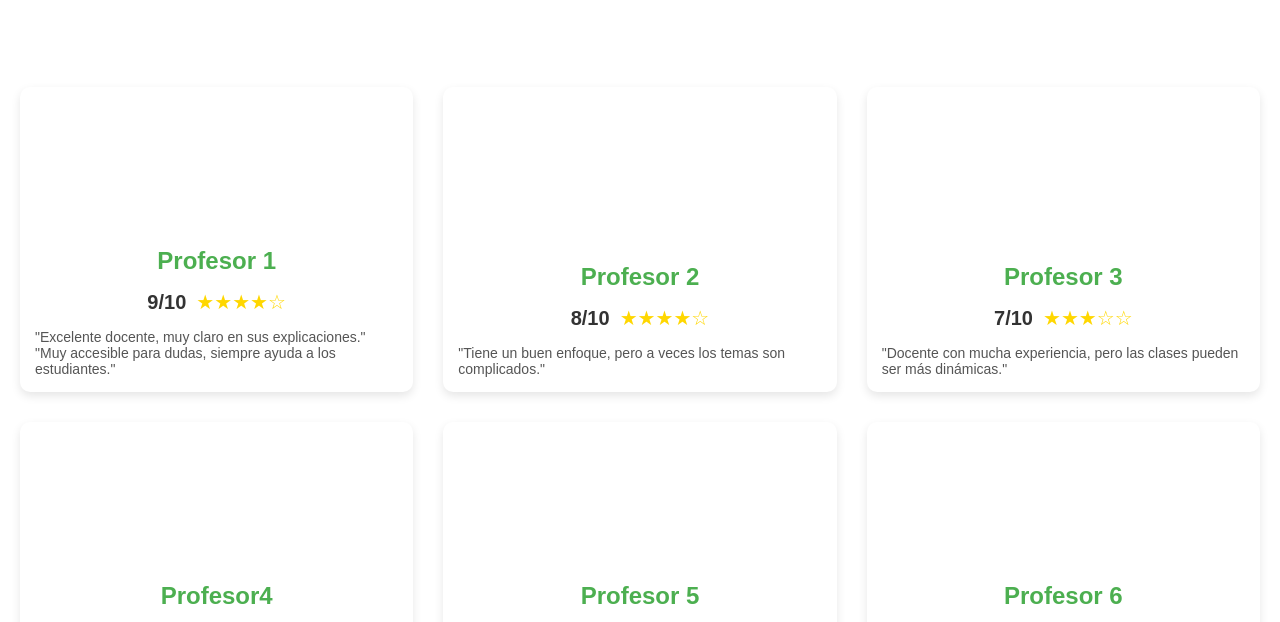
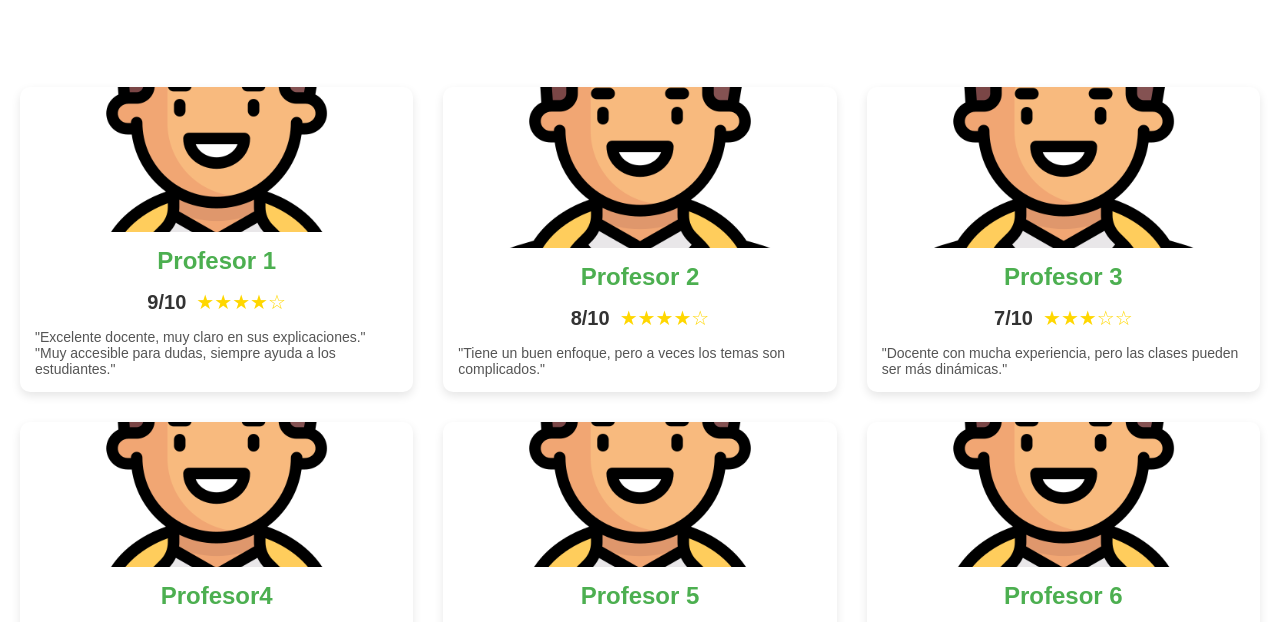
Before and after one commit to jesus17bt/Cecyte06, a plain HTML site: page Docentes.html in a window 1280 px wide. Shown: the part 166-788 px from the top of the page. Drawn offline with Linux system fonts and the light colour scheme.

Commit message:
Update Docentes.html

```diff
--- a/Docentes.html
+++ b/Docentes.html
@@ -34,7 +34,7 @@
     <!-- Sección de docentes -->
     <section id="docentes">
         <div class="docente">
-            <div class="docente-imagen" style="background-image: url('imagenes/icono.jpg');"></div>
+            <div class="docente-imagen" style="background-image: url('icono.jpg');"></div>
             <h2>Profesor 1</h2>
             <div class="calificacion">
                 <span class="rating">9/10</span>
@@ -50,7 +50,7 @@
         </div>
 
         <div class="docente">
-            <div class="docente-imagen" style="background-image: url('imagenes/icono.jpg');"></div>
+            <div class="docente-imagen" style="background-image: url('icono.jpg');"></div>
             <h2>Profesor 2</h2>
             <div class="calificacion">
                 <span class="rating">8/10</span>
@@ -64,7 +64,7 @@
         </div>
 
         <div class="docente">
-            <div class="docente-imagen" style="background-image: url('imagenes/icono.jpg');"></div>
+            <div class="docente-imagen" style="background-image: url('icono.jpg');"></div>
             <h2>Profesor 3</h2>
             <div class="calificacion">
                 <span class="rating">7/10</span>
@@ -77,7 +77,7 @@
             </div>
         </div>
         <div class="docente">
-            <div class="docente-imagen" style="background-image: url('imagenes/icono.jpg');"></div>
+            <div class="docente-imagen" style="background-image: url('icono.jpg');"></div>
             <h2>Profesor4</h2>
             <div class="calificacion">
                 <span class="rating">9/10</span>
@@ -92,7 +92,7 @@
             </div>
         </div>
         <div class="docente">
-            <div class="docente-imagen" style="background-image: url('imagenes/icono.jpg');"></div>
+            <div class="docente-imagen" style="background-image: url('icono.jpg');"></div>
             <h2>Profesor 5</h2>
             <div class="calificacion">
                 <span class="rating">9/10</span>
@@ -107,7 +107,7 @@
             </div>
         </div>
         <div class="docente">
-            <div class="docente-imagen" style="background-image: url('imagenes/icono.jpg');"></div>
+            <div class="docente-imagen" style="background-image: url('icono.jpg');"></div>
             <h2>Profesor 6</h2>
             <div class="calificacion">
                 <span class="rating">9/10</span>
```
